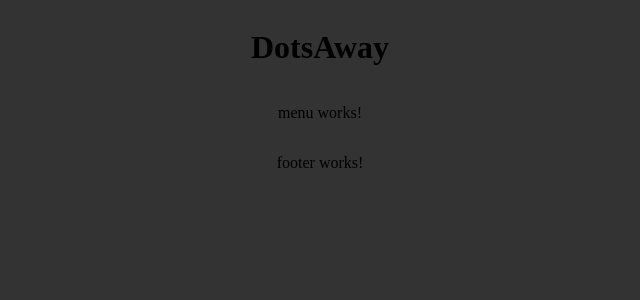
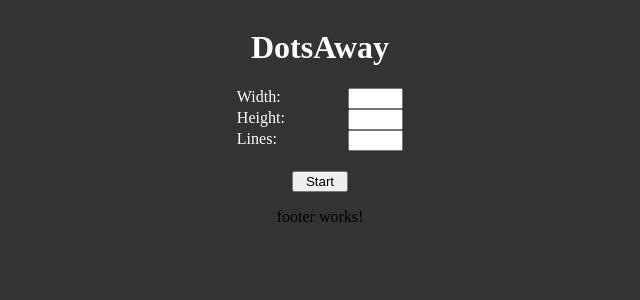
Before and after one commit to DotsAway/DotsAway, an Angular app: page /menu in a window 1280 px wide. Shown: the top 300 px of the page, without its empty margins (320-960 px from the left). Built offline with nearby package versions, Linux system fonts and the light colour scheme.

Commit message:
first menu

```diff
--- a/src/app/app.component.scss
+++ b/src/app/app.component.scss
@@ -5,13 +5,13 @@
 }
 
 .website-logo {
-    grid-area: 'logo';
+    grid-area: logo;
 }
 
 .website-body {
-    grid-area: 'body';
+    grid-area: body;
 }
 
 .website-footer {
-    grid-area: 'footer';
+    grid-area: footer;
 }
--- a/src/app/components/logo/logo.component.html
+++ b/src/app/components/logo/logo.component.html
@@ -1,3 +1,3 @@
-<div class="">
+<div class="logo-container">
     <h1>DotsAway</h1>
 </div>
--- a/src/app/components/logo/logo.component.scss
+++ b/src/app/components/logo/logo.component.scss
@@ -0,0 +1,3 @@
+.logo-container {
+    color: white;
+}
--- a/src/app/components/menu/menu.component.html
+++ b/src/app/components/menu/menu.component.html
@@ -1,3 +1,12 @@
-<div class="">
-    <p>menu works!</p>
-</div>
+<form class="menu-options-container" [formGroup]="menuForm" (ngSubmit)="onSubmit()">
+    <label class="menu-option-text-width" for="width">Width:</label>
+    <input class="menu-option-value-width" id="width" [formControl]="menuForm.controls.width">
+
+    <label class="menu-option-text-height" for="height">Height:</label>
+    <input class="menu-option-value-height" id="height" [formControl]="menuForm.controls.height">
+
+    <label class="menu-option-text-lines" for="lines">Lines:</label>
+    <input class="menu-option-value-lines" id="lines" [formControl]="menuForm.controls.lines">
+
+    <button type="submit" class="menu-option-button-start">Start</button>
+</form>
--- a/src/app/components/menu/menu.component.scss
+++ b/src/app/components/menu/menu.component.scss
@@ -0,0 +1,39 @@
+.menu-options-container {
+    display: grid;
+    grid-template-columns: 20% 20% 20% 20% 20%;
+    grid-template-areas:
+        '. textWidth . valueWidth .'
+        '. textHeight . valueHeight .'
+        '. textLines . valueLines .'
+        '. . buttonStart . .';
+    color: white;
+}
+
+.menu-option-text-width {
+    grid-area: textWidth;
+}
+
+.menu-option-value-width {
+    grid-area: valueWidth;
+}
+
+.menu-option-text-height {
+    grid-area: textHeight;
+}
+
+.menu-option-value-height {
+    grid-area: valueHeight;
+}
+
+.menu-option-text-lines {
+    grid-area: textLines;
+}
+
+.menu-option-value-lines {
+    grid-area: valueLines;
+}
+
+.menu-option-button-start {
+    grid-area: buttonStart;
+    margin-top: 20px;
+}
--- a/src/app/components/menu/menu.component.ts
+++ b/src/app/components/menu/menu.component.ts
@@ -1,19 +1,41 @@
 import { Component } from '@angular/core';
+import { FormBuilder, FormControl, FormGroup, ReactiveFormsModule, Validators } from '@angular/forms';
 import { Router } from '@angular/router';
+import { CommonModule } from '@angular/common';
 
 @Component({
   selector: 'dotsaway-menu',
   standalone: true,
-  imports: [],
+  imports: [CommonModule, ReactiveFormsModule],
   templateUrl: './menu.component.html',
   styleUrl: './menu.component.scss'
 })
 export class MenuComponent {
+  menuForm: FormGroup<{
+    width: FormControl<string | null>,
+    height: FormControl<string | null>,
+    lines: FormControl<string | null>
+  }>;
+
   constructor(
-    private router: Router
-  ) {}
+    private router: Router,
+    private formBuilder: FormBuilder
+  ) {
+    this.menuForm = this.formBuilder.group({
+      width: ['', Validators.required],
+      height: ['', Validators.required],
+      lines: ['', Validators.required]
+    });
+  }
 
   goToSeed(seed: string | null): void {
     this.router.navigate(['/board', { seed }]);
   }
+
+  onSubmit(): void {
+    if (this.menuForm.valid) {
+      // TODO: Generate seed, and go to board - start game
+    }
+    this.menuForm.reset();
+  }
 }
```
